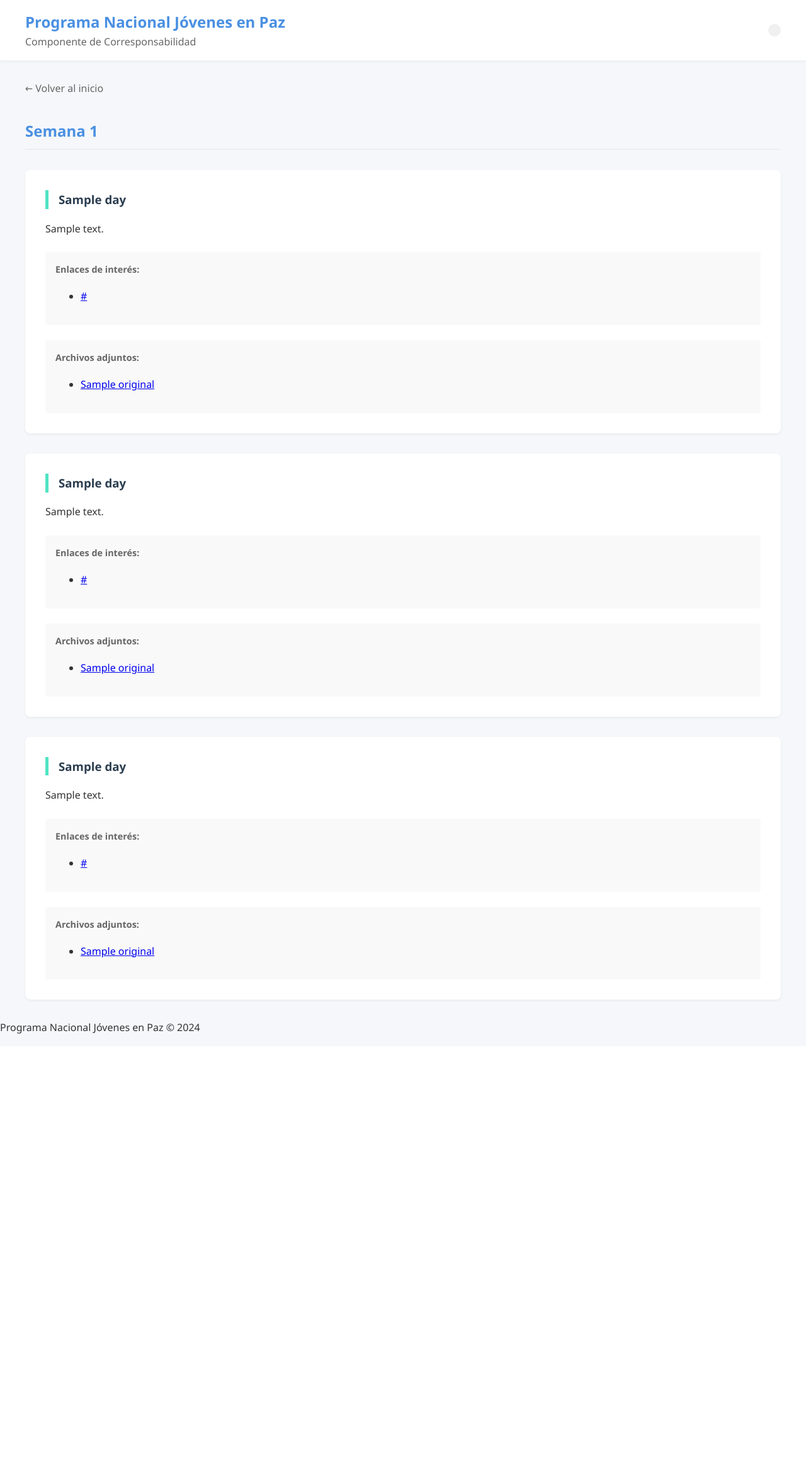
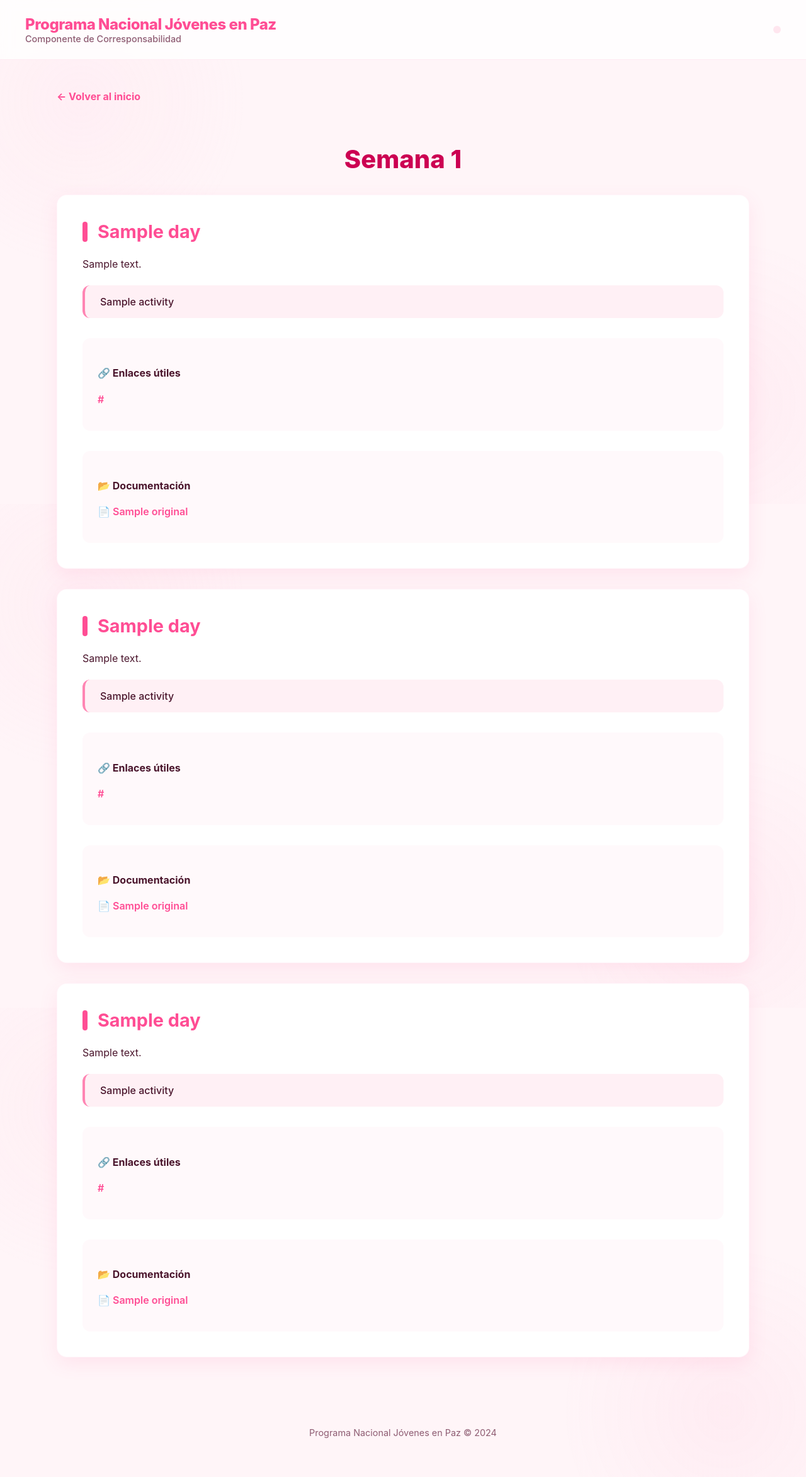
Before and after one commit to bela-genius/proyectjoven, a Flask app: template templates/week.html in a window 1280 px wide. Shown: the whole page at 63% size. Before the commit the page ends 1641 px from the top, so only its background shows below. Run offline with Flask 3, Linux system fonts and the light colour scheme; the template is opened without the code that fills it: most values are stand-ins (such as "Sample title", 1, 10 or a date in 2020).

Commit message:
Enhance website design with pink aesthetic and add activity lists
Update CSS for a modern pink aesthetic, add functionality to list multiple activities per day, and improve file management in the admin panel.

Replit-Commit-Author: Agent
Replit-Commit-Session-Id: e361db44-26eb-4a04-b1d6-b8f77cc14c5a
Replit-Commit-Checkpoint-Type: full_checkpoint
Replit-Commit-Event-Id: 5ad9ec6c-c906-4cd5-8464-b674adc175f1
Replit-Commit-Screenshot-Url: https://storage.googleapis.com/screenshot-production-us-central1/e9d71249-3dfc-44a4-b5a1-368e95506a35/e361db44-26eb-4a04-b1d6-b8f77cc14c5a/e8ipLXG
Replit-Helium-Checkpoint-Created: true

```diff
--- a/app.py
+++ b/app.py
@@ -8,9 +8,8 @@ import uuid
 app = Flask(__name__)
 app.secret_key = 'jovenes_en_paz_secret_key'
 app.config['UPLOAD_FOLDER'] = 'static/uploads'
-app.config['MAX_CONTENT_LENGTH'] = 16 * 1024 * 1024  # 16MB max upload
+app.config['MAX_CONTENT_LENGTH'] = 16 * 1024 * 1024
 
-# Ensure upload directory exists
 os.makedirs(app.config['UPLOAD_FOLDER'], exist_ok=True)
 
 DATABASE = 'database.db'
@@ -31,14 +30,13 @@ def close_connection(exception):
 def init_db():
     with app.app_context():
         db = get_db()
-        # Table for content per day
-        # Links and files will be stored as JSON strings
         db.execute('''
             CREATE TABLE IF NOT EXISTS daily_content (
                 week INTEGER,
                 day INTEGER,
                 title TEXT,
                 description TEXT,
+                activities TEXT,
                 links TEXT,
                 files TEXT,
                 PRIMARY KEY (week, day)
@@ -46,7 +44,6 @@ def init_db():
         ''')
         db.commit()
 
-# Admin credentials
 ADMIN_USER = 'yaquehernandez'
 ADMIN_PASS = '32272940'
 
@@ -68,24 +65,22 @@ def week_view(week_num):
             days_data[i] = {
                 'title': row['title'],
                 'description': row['description'],
+                'activities': json.loads(row['activities']) if row['activities'] else [],
                 'links': json.loads(row['links']) if row['links'] else [],
                 'files': json.loads(row['files']) if row['files'] else []
             }
         else:
-            days_data[i] = {'title': f'Día {i}', 'description': 'Sin contenido aún.', 'links': [], 'files': []}
+            days_data[i] = {'title': f'Día {i}', 'description': '', 'activities': [], 'links': [], 'files': []}
 
     return render_template('week.html', week_num=week_num, days=days_data)
 
 @app.route('/login', methods=['GET', 'POST'])
 def login():
     if request.method == 'POST':
-        username = request.form['username']
-        password = request.form['password']
-        if username == ADMIN_USER and password == ADMIN_PASS:
+        if request.form['username'] == ADMIN_USER and request.form['password'] == ADMIN_PASS:
             session['logged_in'] = True
             return redirect(url_for('admin_dashboard'))
-        else:
-            flash('Credenciales incorrectas')
+        flash('Credenciales incorrectas')
     return render_template('login.html')
 
 @app.route('/logout')
@@ -110,24 +105,24 @@ def edit_day(week_num, day_num):
         title = request.form['title']
         description = request.form['description']
 
-        # Handle Links (newline separated in form)
+        # Activities (one per line)
+        activities_text = request.form['activities']
+        activities_list = [a.strip() for a in activities_text.splitlines() if a.strip()]
+
+        # Links
         links_text = request.form['links']
         links_list = [l.strip() for l in links_text.splitlines() if l.strip()]
 
-        # Handle Files
-        # First, get existing files to preserve them if not deleted (implementation simplified: assume append or overwrite?
-        # Let's just handle new uploads and keep existing ones unless we implement delete.
-        # For simplicity in this prompt, we will just Append new files to existing ones)
-
+        # Existing Files
         cur = db.execute('SELECT files FROM daily_content WHERE week = ? AND day = ?', (week_num, day_num))
         row = cur.fetchone()
         existing_files = json.loads(row['files']) if row and row['files'] else []
 
-        # Check if user wants to clear existing files (optional, maybe not for now)
-        if request.form.get('clear_files'):
-            existing_files = []
+        # Remove files if requested
+        files_to_remove = request.form.getlist('remove_files')
+        existing_files = [f for f in existing_files if f['saved'] not in files_to_remove]
 
-        # Upload new files
+        # New uploads
         uploaded_files = request.files.getlist('new_files')
         for file in uploaded_files:
             if file and file.filename:
@@ -136,22 +131,20 @@ def edit_day(week_num, day_num):
                 file.save(os.path.join(app.config['UPLOAD_FOLDER'], unique_filename))
                 existing_files.append({'original': filename, 'saved': unique_filename})
 
-        # Save to DB
         db.execute('''
-            INSERT OR REPLACE INTO daily_content (week, day, title, description, links, files)
-            VALUES (?, ?, ?, ?, ?, ?)
-        ''', (week_num, day_num, title, description, json.dumps(links_list), json.dumps(existing_files)))
+            INSERT OR REPLACE INTO daily_content (week, day, title, description, activities, links, files)
+            VALUES (?, ?, ?, ?, ?, ?, ?)
+        ''', (week_num, day_num, title, description, json.dumps(activities_list), json.dumps(links_list), json.dumps(existing_files)))
         db.commit()
 
-        flash('Contenido actualizado correctamente')
         return redirect(url_for('admin_dashboard'))
 
-    # GET request
     cur = db.execute('SELECT * FROM daily_content WHERE week = ? AND day = ?', (week_num, day_num))
     row = cur.fetchone()
     content = {
         'title': row['title'] if row else f'Actividad Día {day_num}',
         'description': row['description'] if row else '',
+        'activities': '\n'.join(json.loads(row['activities'])) if row and row['activities'] else '',
         'links': '\n'.join(json.loads(row['links'])) if row and row['links'] else '',
         'files': json.loads(row['files']) if row and row['files'] else []
     }
@@ -159,8 +152,5 @@ def edit_day(week_num, day_num):
     return render_template('edit_day.html', week_num=week_num, day_num=day_num, content=content)
 
 if __name__ == '__main__':
-    if not os.path.exists(DATABASE):
-        init_db()
-    # Ensure init_db runs if table doesn't exist even if file exists
     init_db()
     app.run(host='0.0.0.0', port=5000)
--- a/static/style.css
+++ b/static/style.css
@@ -1,259 +1,295 @@
 :root {
-    --primary-color: #4A90E2;
-    --secondary-color: #50E3C2;
-    --bg-color: #F5F7FA;
-    --text-color: #333;
-    --card-bg: #FFFFFF;
-    --header-bg: #FFFFFF;
+    --primary: #ff4d94;
+    --primary-light: #ff85b3;
+    --primary-dark: #cc0052;
+    --secondary: #ffb3d1;
+    --accent: #f8bbd0;
+    --bg: #fff5f8;
+    --card-bg: #ffffff;
+    --text: #4a152c;
+    --text-muted: #8e5c72;
+    --radius: 16px;
+    --shadow: 0 10px 30px rgba(255, 77, 148, 0.1);
 }
 
 body {
-    font-family: 'Segoe UI', Tahoma, Geneva, Verdana, sans-serif;
+    font-family: 'Outfit', 'Inter', sans-serif;
     margin: 0;
     padding: 0;
-    background-color: var(--bg-color);
-    color: var(--text-color);
-    line-height: 1.6;
+    background-color: var(--bg);
+    color: var(--text);
+    background-image: radial-gradient(circle at 10% 20%, rgba(255, 179, 209, 0.1) 0%, transparent 20%),
+                      radial-gradient(circle at 90% 80%, rgba(255, 77, 148, 0.05) 0%, transparent 20%);
+    background-attachment: fixed;
 }
 
 header {
-    background-color: var(--header-bg);
-    padding: 1rem 2rem;
-    box-shadow: 0 2px 4px rgba(0,0,0,0.05);
+    background: rgba(255, 255, 255, 0.8);
+    backdrop-filter: blur(10px);
+    padding: 1.5rem 2rem;
+    position: sticky;
+    top: 0;
+    z-index: 1000;
+    border-bottom: 1px solid rgba(255, 77, 148, 0.1);
 }
 
 .header-container {
+    max-width: 1200px;
+    margin: 0 auto;
     display: flex;
     justify-content: space-between;
     align-items: center;
-    max-width: 1200px;
-    margin: 0 auto;
 }
 
 .logo-area h1 {
     font-size: 1.5rem;
-    color: var(--primary-color);
+    color: var(--primary);
     margin: 0;
+    font-weight: 800;
+    letter-spacing: -0.5px;
 }
 
 .logo-area h2 {
-    font-size: 1rem;
-    color: #666;
+    font-size: 0.9rem;
+    color: var(--text-muted);
     margin: 0;
-    font-weight: normal;
-}
-
-.admin-login-link {
-    text-decoration: none;
-    opacity: 0.3; /* Make it discreet */
-    transition: opacity 0.3s;
-}
-
-.admin-login-link:hover {
-    opacity: 1;
+    font-weight: 500;
 }
 
 .admin-logo {
-    width: 20px;
-    height: 20px;
-    background-color: #ccc;
+    width: 12px;
+    height: 12px;
+    background: var(--primary-light);
     border-radius: 50%;
-    cursor: pointer;
+    opacity: 0.2;
+    transition: 0.3s;
+}
+
+.admin-logo:hover {
+    opacity: 1;
+    transform: scale(1.2);
 }
 
 main {
-    max-width: 1200px;
-    margin: 2rem auto;
-    padding: 0 1rem;
+    max-width: 1100px;
+    margin: 3rem auto;
+    padding: 0 1.5rem;
 }
 
-/* Grid Layout */
+/* Grid */
 .weeks-grid {
     display: grid;
-    grid-template-columns: repeat(auto-fill, minmax(200px, 1fr));
+    grid-template-columns: repeat(auto-fill, minmax(180px, 1fr));
     gap: 1.5rem;
 }
 
 .week-card {
     background: var(--card-bg);
-    border-radius: 12px;
-    padding: 2rem;
+    border-radius: var(--radius);
+    padding: 2.5rem 1.5rem;
     text-align: center;
     text-decoration: none;
     color: inherit;
-    box-shadow: 0 4px 6px rgba(0,0,0,0.05);
-    transition: transform 0.2s, box-shadow 0.2s;
-    display: flex;
-    flex-direction: column;
-    align-items: center;
-    justify-content: center;
+    box-shadow: var(--shadow);
+    transition: all 0.4s cubic-bezier(0.175, 0.885, 0.32, 1.275);
+    border: 1px solid rgba(255, 77, 148, 0.05);
 }
 
 .week-card:hover {
-    transform: translateY(-5px);
-    box-shadow: 0 8px 15px rgba(0,0,0,0.1);
+    transform: translateY(-10px) scale(1.02);
+    box-shadow: 0 20px 40px rgba(255, 77, 148, 0.15);
+    background: linear-gradient(135deg, #ffffff 0%, #fff0f5 100%);
+    border-color: var(--primary-light);
 }
 
 .week-label {
-    font-size: 0.9rem;
+    display: block;
+    font-size: 0.75rem;
     text-transform: uppercase;
-    letter-spacing: 1px;
-    color: #888;
+    font-weight: 700;
+    color: var(--primary-light);
+    margin-bottom: 0.5rem;
 }
 
 .week-number {
-    font-size: 3rem;
-    font-weight: bold;
-    color: var(--primary-color);
+    font-size: 3.5rem;
+    font-weight: 900;
+    color: var(--primary);
+    line-height: 1;
 }
 
-/* Week View */
-.week-container {
-    background: transparent;
+/* View Week */
+.week-title {
+    font-size: 2.5rem;
+    font-weight: 800;
+    color: var(--primary-dark);
+    margin-bottom: 2rem;
+    text-align: center;
 }
 
-.week-title {
-    color: var(--primary-color);
-    margin-bottom: 2rem;
-    border-bottom: 2px solid #eee;
-    padding-bottom: 0.5rem;
+.days-container {
+    display: flex;
+    flex-direction: column;
+    gap: 2rem;
 }
 
 .day-card {
     background: var(--card-bg);
-    border-radius: 8px;
-    padding: 2rem;
-    margin-bottom: 2rem;
-    box-shadow: 0 2px 4px rgba(0,0,0,0.05);
+    border-radius: var(--radius);
+    padding: 2.5rem;
+    box-shadow: var(--shadow);
+    border: 1px solid rgba(255, 77, 148, 0.05);
 }
 
 .day-card h3 {
-    color: #2c3e50;
-    border-left: 5px solid var(--secondary-color);
-    padding-left: 1rem;
-    margin-top: 0;
+    font-size: 1.8rem;
+    color: var(--primary);
+    margin: 0 0 1.5rem 0;
+    display: flex;
+    align-items: center;
+}
+
+.day-card h3::before {
+    content: "";
+    width: 8px;
+    height: 32px;
+    background: var(--primary);
+    margin-right: 1rem;
+    border-radius: 4px;
+}
+
+.activities-list {
+    list-style: none;
+    padding: 0;
+    margin: 1.5rem 0;
+}
+
+.activities-list li {
+    background: #fff0f5;
+    margin-bottom: 0.8rem;
+    padding: 1rem 1.5rem;
+    border-radius: 12px;
+    border-left: 4px solid var(--primary-light);
+    font-weight: 500;
+    transition: 0.3s;
+}
+
+.activities-list li:hover {
+    background: #ffe4ef;
+    transform: translateX(5px);
 }
 
 .links-section, .files-section {
-    margin-top: 1.5rem;
-    background: #f9f9f9;
-    padding: 1rem;
-    border-radius: 4px;
+    margin-top: 2rem;
+    padding: 1.5rem;
+    background: #fff9fb;
+    border-radius: 12px;
 }
 
-.links-section h4, .files-section h4 {
-    margin-top: 0;
-    font-size: 0.9rem;
-    color: #666;
+.links-section a, .files-section a {
+    color: var(--primary);
+    text-decoration: none;
+    font-weight: 600;
 }
 
-/* Forms */
-.login-container, .edit-container {
-    max-width: 600px;
-    margin: 0 auto;
-    background: var(--card-bg);
-    padding: 2rem;
-    border-radius: 8px;
-    box-shadow: 0 4px 10px rgba(0,0,0,0.1);
+.links-section a:hover {
+    text-decoration: underline;
 }
 
+/* Buttons & Forms */
 .form-group {
     margin-bottom: 1.5rem;
 }
 
-label {
-    display: block;
-    margin-bottom: 0.5rem;
-    font-weight: bold;
+input, textarea {
+    width: 100%;
+    padding: 1rem;
+    border: 2px solid #eee;
+    border-radius: 12px;
+    font-family: inherit;
+    transition: 0.3s;
 }
 
-input[type="text"], input[type="password"], textarea {
-    width: 100%;
-    padding: 0.8rem;
-    border: 1px solid #ddd;
-    border-radius: 4px;
-    box-sizing: border-box;
-    font-family: inherit;
+input:focus, textarea:focus {
+    outline: none;
+    border-color: var(--primary-light);
+    background: #fff9fb;
 }
 
 button {
-    background: var(--primary-color);
+    background: var(--primary);
     color: white;
+    padding: 1rem 2rem;
+    border-radius: 12px;
     border: none;
-    padding: 0.8rem 1.5rem;
-    border-radius: 4px;
+    font-weight: 700;
     cursor: pointer;
-    font-size: 1rem;
+    transition: 0.3s;
+    width: 100%;
 }
 
 button:hover {
-    background: #357ABD;
+    background: var(--primary-dark);
+    transform: translateY(-2px);
+    box-shadow: 0 5px 15px rgba(255, 77, 148, 0.3);
 }
 
-.flashes {
-    list-style: none;
-    padding: 0;
-    margin-bottom: 1rem;
+.back-link {
+    display: inline-block;
+    color: var(--primary);
+    text-decoration: none;
+    font-weight: 700;
+    margin-bottom: 2rem;
 }
 
-.flashes li {
-    background: #ffdddd;
-    color: #d8000c;
-    padding: 0.5rem 1rem;
-    border-radius: 4px;
-    margin-bottom: 0.5rem;
-}
-
-/* Admin Grid */
+/* Admin Specific */
 .admin-grid .week-group {
     background: white;
-    padding: 1rem;
-    border-radius: 8px;
-    box-shadow: 0 2px 4px rgba(0,0,0,0.05);
-    border: 1px solid #eee;
+    padding: 1.5rem;
+    border-radius: var(--radius);
+    box-shadow: var(--shadow);
 }
 
 .day-links {
     display: flex;
     gap: 0.5rem;
-    flex-wrap: wrap;
-    margin-top: 0.5rem;
+    margin-top: 1rem;
 }
 
 .day-links a {
-    display: inline-block;
-    padding: 0.3rem 0.6rem;
-    background: #eee;
+    flex: 1;
+    text-align: center;
+    padding: 0.5rem;
+    background: #fff0f5;
+    color: var(--primary);
     text-decoration: none;
-    color: #333;
-    border-radius: 4px;
+    border-radius: 8px;
     font-size: 0.8rem;
+    font-weight: 600;
 }
 
 .day-links a:hover {
-    background: var(--primary-color);
+    background: var(--primary);
     color: white;
 }
 
-.logout-btn {
-    background: #eee;
-    padding: 0.5rem 1rem;
-    text-decoration: none;
-    color: #333;
-    border-radius: 4px;
-    font-size: 0.9rem;
-}
-
-.admin-header {
+.file-item {
     display: flex;
     justify-content: space-between;
     align-items: center;
-    margin-bottom: 2rem;
+    padding: 0.5rem;
+    background: #fdf2f6;
+    margin-bottom: 0.5rem;
+    border-radius: 8px;
 }
 
-.back-link {
-    display: inline-block;
-    margin-bottom: 1rem;
-    color: #666;
-    text-decoration: none;
+.remove-check {
+    accent-color: var(--primary);
 }
+
+footer {
+    text-align: center;
+    padding: 3rem;
+    color: var(--text-muted);
+    font-size: 0.9rem;
+}
--- a/templates/week.html
+++ b/templates/week.html
@@ -10,14 +10,24 @@
         <div class="day-card">
             <h3>{{ days[i].title }}</h3>
             <div class="day-content">
-                <p style="white-space: pre-wrap;">{{ days[i].description }}</p>
+                {% if days[i].description %}
+                <p style="white-space: pre-wrap; margin-bottom: 1.5rem;">{{ days[i].description }}</p>
+                {% endif %}
+
+                {% if days[i].activities %}
+                <ul class="activities-list">
+                    {% for activity in days[i].activities %}
+                    <li>{{ activity }}</li>
+                    {% endfor %}
+                </ul>
+                {% endif %}
 
                 {% if days[i].links %}
                 <div class="links-section">
-                    <h4>Enlaces de interés:</h4>
-                    <ul>
+                    <h4>🔗 Enlaces útiles</h4>
+                    <ul style="list-style: none; padding: 0;">
                     {% for link in days[i].links %}
-                        <li><a href="{{ link }}" target="_blank">{{ link }}</a></li>
+                        <li style="margin-bottom: 0.5rem;"><a href="{{ link }}" target="_blank">{{ link }}</a></li>
                     {% endfor %}
                     </ul>
                 </div>
@@ -25,10 +35,10 @@
 
                 {% if days[i].files %}
                 <div class="files-section">
-                    <h4>Archivos adjuntos:</h4>
-                    <ul>
+                    <h4>📂 Documentación</h4>
+                    <ul style="list-style: none; padding: 0;">
                     {% for file in days[i].files %}
-                        <li><a href="{{ url_for('static', filename='uploads/' + file.saved) }}" target="_blank">{{ file.original }}</a></li>
+                        <li style="margin-bottom: 0.5rem;"><a href="{{ url_for('static', filename='uploads/' + file.saved) }}" target="_blank">📄 {{ file.original }}</a></li>
                     {% endfor %}
                     </ul>
                 </div>
```
Also changed, not shown: templates/edit_day.html (+26 -16 lines).
